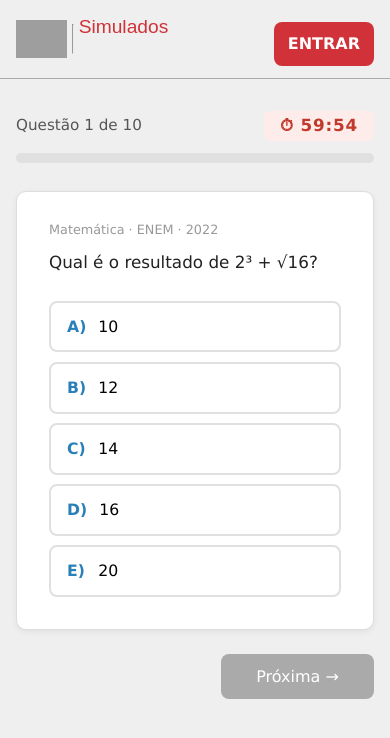
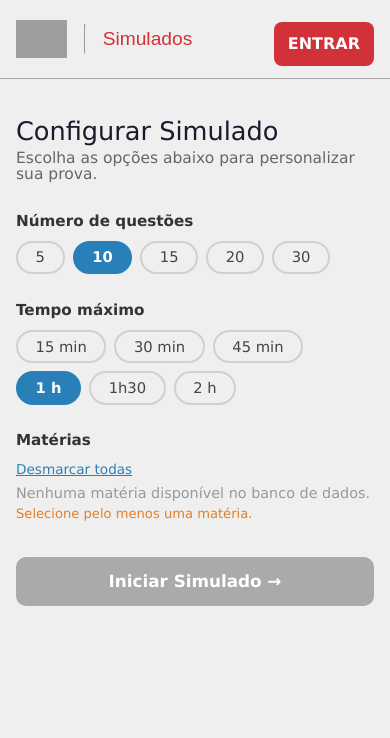
Before and after one commit to oliveiramilena/projeto-integrador-1, a Flask app: page /questionario in a window 390 px wide. Shown: the top 738 px of the page. Run offline with Flask 3, Linux system fonts and the light colour scheme; grey boxes are pictures that could not be loaded.

Commit message:
feat: user can select the subject, the number of questions, and the test duration, fix links and layouts on desktop

```diff
--- a/app/controllers/home.py
+++ b/app/controllers/home.py
@@ -17,56 +17,28 @@
     return render_template("inicio.html")
 
 
-@home.route("/questionario", methods=["GET", "POST"])
+@home.route("/questionario", methods=["GET"])
 def questionario():
-    if request.method == "POST":
-        dados = request.get_json(silent=True) or {}
-        respostas = dados.get("respostas", {})
+    materias = db.session.query(Question.subject).distinct().order_by(Question.subject).all()
+    materias = [m[0] for m in materias]
+    return render_template("questionario_config.html", materias=materias)
 
-        ids = [int(k) for k in respostas if k.isdigit()]
-        questoes = Question.query.filter(Question.id.in_(ids)).all()
 
-        acertos = 0
-        detalhes = []
-        for q in questoes:
-            sua_resposta = respostas.get(str(q.id))
-            gabarito = q.correct_answer.value
-            acertou = sua_resposta == gabarito
-            if acertou:
-                acertos += 1
-            detalhes.append({
-                "id": q.id,
-                "sua_resposta": sua_resposta,
-                "gabarito": gabarito,
-                "acertou": acertou,
-            })
+@home.route("/questionario/iniciar", methods=["GET"])
+def questionario_iniciar():
+    materias_sel = request.args.getlist("materias")
+    quantidade = request.args.get("quantidade", 10, type=int)
+    tempo_min = request.args.get("tempo", 60, type=int)
 
-        if current_user.is_authenticated:
-            attempt = ExamAttempt(
-                user_id=current_user.id,
-                total_questions=len(questoes),
-                correct_answers=acertos,
-            )
-            db.session.add(attempt)
-            db.session.flush()
+    quantidade = max(1, min(quantidade, 100))
+    tempo_min = max(1, min(tempo_min, 240))
 
-            for detalhe in detalhes:
-                db.session.add(ExamAttemptAnswer(
-                    attempt_id=attempt.id,
-                    question_id=detalhe["id"],
-                    given_answer=detalhe["sua_resposta"],
-                    is_correct=detalhe["acertou"],
-                ))
+    query = Question.query
+    if materias_sel:
+        query = query.filter(Question.subject.in_(materias_sel))
 
-            db.session.commit()
+    questoes = query.order_by(db.func.random()).limit(quantidade).all()
 
-        return jsonify({
-            "acertos": acertos,
-            "total": len(questoes),
-            "detalhes": detalhes,
-        })
-
-    questoes = Question.query.order_by(db.func.random()).all()
     questoes_dict = [
         {
             "id": q.id,
@@ -82,7 +54,56 @@
         }
         for q in questoes
     ]
-    return render_template("questionario.html", questions=questoes_dict)
+    return render_template("questionario.html", questions=questoes_dict, tempo_min=tempo_min)
+
+
+@home.route("/questionario/responder", methods=["POST"])
+def questionario_responder():
+    dados = request.get_json(silent=True) or {}
+    respostas = dados.get("respostas", {})
+
+    ids = [int(k) for k in respostas if k.isdigit()]
+    questoes = Question.query.filter(Question.id.in_(ids)).all()
+
+    acertos = 0
+    detalhes = []
+    for q in questoes:
+        sua_resposta = respostas.get(str(q.id))
+        gabarito = q.correct_answer.value
+        acertou = sua_resposta == gabarito
+        if acertou:
+            acertos += 1
+        detalhes.append({
+            "id": q.id,
+            "sua_resposta": sua_resposta,
+            "gabarito": gabarito,
+            "acertou": acertou,
+        })
+
+    if current_user.is_authenticated:
+        attempt = ExamAttempt(
+            user_id=current_user.id, # type: ignore
+            total_questions=len(questoes), # type: ignore
+            correct_answers=acertos, # type: ignore
+        )
+        db.session.add(attempt)
+        db.session.flush()
+
+        for detalhe in detalhes:
+            db.session.add(ExamAttemptAnswer(
+                attempt_id=attempt.id, # type: ignore
+                question_id=detalhe["id"], # type: ignore
+                given_answer=detalhe["sua_resposta"], # type: ignore
+                is_correct=detalhe["acertou"], # type: ignore
+            ))
+
+        db.session.commit()
+
+    return jsonify({
+        "acertos": acertos,
+        "total": len(questoes),
+        "detalhes": detalhes,
+    })
 
 
 @home.route("/historico")
--- a/app/static/css/style.css
+++ b/app/static/css/style.css
@@ -24,6 +24,16 @@
     display: flex;
     align-items: center;
 }
+
+.a-home {
+    display: flex;
+    flex-direction: row;
+    align-items: center;
+    justify-items: center;
+    gap: 0.75rem;
+    text-decoration: none;
+}
+
 
 header h2 {
     color: #D13239;
@@ -202,7 +212,7 @@
 h2 {
     color: #333;
     font-family: 'Montserrat', sans-serif;
-    margin-bottom: 25px;
+    /* margin-bottom: 25px;  */
     font-weight: 600;
 }
 
--- a/app/templates/base.html
+++ b/app/templates/base.html
@@ -10,8 +10,10 @@
 <body>
     <header>
         <div class="header-brand">
-            <img src="{{url_for('static',filename='imagens/icone.png')}}" alt="LOGOTIPO UNIVESP">
-            <hr><h2>Simulados</h2>
+            <a href="/" class="a-home">
+                <img src="{{url_for('static',filename='imagens/icone.png')}}" alt="LOGOTIPO UNIVESP">
+                <hr><h2>Simulados</h2>
+            </a>
         </div>
         {% if current_user.is_authenticated %}
         <div class="header-user">
@@ -23,8 +25,8 @@
         </button>
         <nav class="header-nav" id="header-nav">
             <a href="{{url_for('home.questionario')}}">Simulado</a>
-            <a href="/historico">Histórico</a>
-            <a href="/desempenho">Desempenho</a>
+            <a href="{{url_for('home.historico')}}">Histórico</a>
+            <a href="{{url_for('home.desempenho')}}">Desempenho</a>
         </nav>
         {% else %}
         <div>
--- a/app/templates/questionario.html
+++ b/app/templates/questionario.html
@@ -208,7 +208,7 @@
 <div class="resultado" id="resultado">
   <h2 id="resultado-titulo"></h2>
   <p id="resultado-desc"></p>
-  <a href="/questionario"><button class="btn-reiniciar">Tentar novamente</button></a>
+  <a href="/questionario"><button class="btn-reiniciar">Novo Simulado</button></a>
 </div>
 
 <script>
@@ -276,7 +276,7 @@
 
   const LETRAS = ["A", "B", "C", "D", "E"];
   const CAMPOS = ["option_a", "option_b", "option_c", "option_d", "option_e"];
-  const DURACAO_SEG = 60 * 60;
+  const DURACAO_SEG = {{ tempo_min | default(60) }} * 60;
 
   let indice = 0;
   let respostas = {};
@@ -362,7 +362,7 @@
       });
 
       try {
-        const resp = await fetch("/questionario", {
+        const resp = await fetch("/questionario/responder", {
           method: "POST",
           headers: { "Content-Type": "application/json" },
           body: JSON.stringify({ respostas: respostasPorId }),
--- /dev/null
+++ b/app/templates/questionario_config.html
@@ -0,0 +1,276 @@
+{% extends "base.html" %}
+
+{% block content %}
+<style>
+  .config-wrapper {
+    max-width: 640px;
+    margin: 2.5rem auto;
+    padding: 0 1rem;
+  }
+
+  .config-wrapper h1 {
+    font-size: 1.6rem;
+    color: #1a1a2e;
+    margin-bottom: 0.4rem;
+  }
+
+  .config-wrapper > p {
+    color: #666;
+    margin-bottom: 2rem;
+    font-size: 0.97rem;
+  }
+
+  .config-section {
+    margin-bottom: 1.8rem;
+  }
+
+  .config-section label.section-label {
+    display: block;
+    font-weight: 600;
+    font-size: 0.95rem;
+    color: #333;
+    margin-bottom: 0.75rem;
+  }
+
+  /* Chips para quantidade e tempo */
+  .chips {
+    display: flex;
+    flex-wrap: wrap;
+    gap: 0.5rem;
+  }
+
+  .chips input[type="radio"] {
+    display: none;
+  }
+
+  .chips label {
+    padding: 0.45rem 1.1rem;
+    border: 2px solid #d0d0d0;
+    border-radius: 20px;
+    cursor: pointer;
+    font-size: 0.92rem;
+    color: #444;
+    transition: border-color 0.18s, background 0.18s, color 0.18s;
+    user-select: none;
+  }
+
+  .chips label:hover {
+    border-color: #2980b9;
+    color: #2980b9;
+  }
+
+  .chips input[type="radio"]:checked + label {
+    border-color: #2980b9;
+    background: #2980b9;
+    color: #fff;
+    font-weight: 600;
+  }
+
+  /* Checkboxes de matérias */
+  .materias-grid {
+    display: grid;
+    grid-template-columns: repeat(3, 1fr);
+    gap: 0.5rem;
+  }
+
+  @media (max-width: 480px) {
+    .materias-grid {
+      grid-template-columns: repeat(2, 1fr);
+    }
+  }
+
+  .materia-item input[type="checkbox"] {
+    display: none;
+  }
+
+  .materia-item label {
+    display: flex;
+    align-items: flex-start;
+    gap: 0.5rem;
+    padding: 0.55rem 0.9rem;
+    border: 2px solid #d0d0d0;
+    border-radius: 8px;
+    cursor: pointer;
+    font-size: 0.92rem;
+    color: #444;
+    transition: border-color 0.18s, background 0.18s, color 0.18s;
+    user-select: none;
+    height: 100%;
+    box-sizing: border-box;
+  }
+
+  .materia-item label:hover {
+    border-color: #2980b9;
+    color: #2980b9;
+  }
+
+  .materia-item input[type="checkbox"]:checked + label {
+    border-color: #2980b9;
+    background: #e8f4fc;
+    color: #1a5f84;
+    font-weight: 600;
+  }
+
+  .materia-item label .materia-text {
+    min-width: 0;
+    overflow-wrap: break-word;
+    word-break: break-word;
+  }
+
+  .materia-item label .check-icon {
+    width: 16px;
+    height: 16px;
+    border: 2px solid #aaa;
+    border-radius: 3px;
+    display: inline-flex;
+    align-items: center;
+    justify-content: center;
+    flex-shrink: 0;
+    margin-top: 2px;
+    transition: border-color 0.18s, background 0.18s;
+  }
+
+  .materia-item input[type="checkbox"]:checked + label .check-icon {
+    border-color: #2980b9;
+    background: #2980b9;
+  }
+
+  .materia-item input[type="checkbox"]:checked + label .check-icon::after {
+    content: "✓";
+    color: #fff;
+    font-size: 11px;
+    font-weight: bold;
+  }
+
+  .selecionar-todas {
+    font-size: 0.85rem;
+    color: #2980b9;
+    cursor: pointer;
+    border: none;
+    background: none;
+    padding: 0;
+    margin-bottom: 0.6rem;
+    text-decoration: underline;
+  }
+
+  .selecionar-todas:hover {
+    color: #1f6391;
+  }
+
+  .aviso-materias {
+    font-size: 0.82rem;
+    color: #e67e22;
+    margin-top: 0.4rem;
+    display: none;
+  }
+
+  .btn-iniciar {
+    width: 100%;
+    padding: 0.9rem;
+    font-size: 1.05rem;
+    font-weight: 600;
+    background: #27ae60;
+    color: #fff;
+    border: none;
+    border-radius: 10px;
+    cursor: pointer;
+    transition: background 0.2s;
+    margin-top: 0.5rem;
+  }
+
+  .btn-iniciar:hover {
+    background: #1e8449;
+  }
+
+  .btn-iniciar:disabled {
+    background: #aaa;
+    cursor: not-allowed;
+  }
+</style>
+
+<div class="config-wrapper">
+  <h1>Configurar Simulado</h1>
+  <p>Escolha as opções abaixo para personalizar sua prova.</p>
+
+  <form id="form-config" action="/questionario/iniciar" method="get">
+
+    <div class="config-section">
+      <label class="section-label">Número de questões</label>
+      <div class="chips" id="chips-quantidade">
+        {% for n in [5, 10, 15, 20, 30] %}
+        <input type="radio" name="quantidade" id="q{{ n }}" value="{{ n }}"
+               {% if n == 10 %}checked{% endif %}>
+        <label for="q{{ n }}">{{ n }}</label>
+        {% endfor %}
+      </div>
+    </div>
+
+    <div class="config-section">
+      <label class="section-label">Tempo máximo</label>
+      <div class="chips" id="chips-tempo">
+        {% for t, label in [(15, "15 min"), (30, "30 min"), (45, "45 min"), (60, "1 h"), (90, "1h30"), (120, "2 h")] %}
+        <input type="radio" name="tempo" id="t{{ t }}" value="{{ t }}"
+               {% if t == 60 %}checked{% endif %}>
+        <label for="t{{ t }}">{{ label }}</label>
+        {% endfor %}
+      </div>
+    </div>
+
+    <div class="config-section">
+      <label class="section-label">Matérias</label>
+      <button type="button" class="selecionar-todas" id="btn-todas">Selecionar todas</button>
+      {% if materias %}
+      <div class="materias-grid" id="materias-grid">
+        {% for m in materias %}
+        <div class="materia-item">
+          <input type="checkbox" name="materias" id="m-{{ loop.index }}" value="{{ m }}" checked>
+          <label for="m-{{ loop.index }}">
+            <span class="check-icon"></span>
+            <span class="materia-text">{{ m }}</span>
+          </label>
+        </div>
+        {% endfor %}
+      </div>
+      {% else %}
+      <p style="color:#999;font-size:0.9rem;">Nenhuma matéria disponível no banco de dados.</p>
+      {% endif %}
+      <p class="aviso-materias" id="aviso-materias">Selecione pelo menos uma matéria.</p>
+    </div>
+
+    <button type="submit" class="btn-iniciar" id="btn-iniciar">Iniciar Simulado →</button>
+  </form>
+</div>
+
+<script>
+  const checkboxes = document.querySelectorAll('input[name="materias"]');
+  const btnTodas = document.getElementById("btn-todas");
+  const aviso = document.getElementById("aviso-materias");
+  const btnIniciar = document.getElementById("btn-iniciar");
+
+  function atualizarEstado() {
+    const algumaMarcada = [...checkboxes].some(c => c.checked);
+    const todasMarcadas = [...checkboxes].every(c => c.checked);
+    aviso.style.display = algumaMarcada ? "none" : "block";
+    btnIniciar.disabled = !algumaMarcada;
+    btnTodas.textContent = todasMarcadas ? "Desmarcar todas" : "Selecionar todas";
+  }
+
+  checkboxes.forEach(c => c.addEventListener("change", atualizarEstado));
+
+  btnTodas.addEventListener("click", () => {
+    const todasMarcadas = [...checkboxes].every(c => c.checked);
+    checkboxes.forEach(c => { c.checked = !todasMarcadas; });
+    atualizarEstado();
+  });
+
+  document.getElementById("form-config").addEventListener("submit", e => {
+    const algumaMarcada = [...checkboxes].some(c => c.checked);
+    if (!algumaMarcada) {
+      e.preventDefault();
+      aviso.style.display = "block";
+    }
+  });
+
+  atualizarEstado();
+</script>
+{% endblock %}
```
